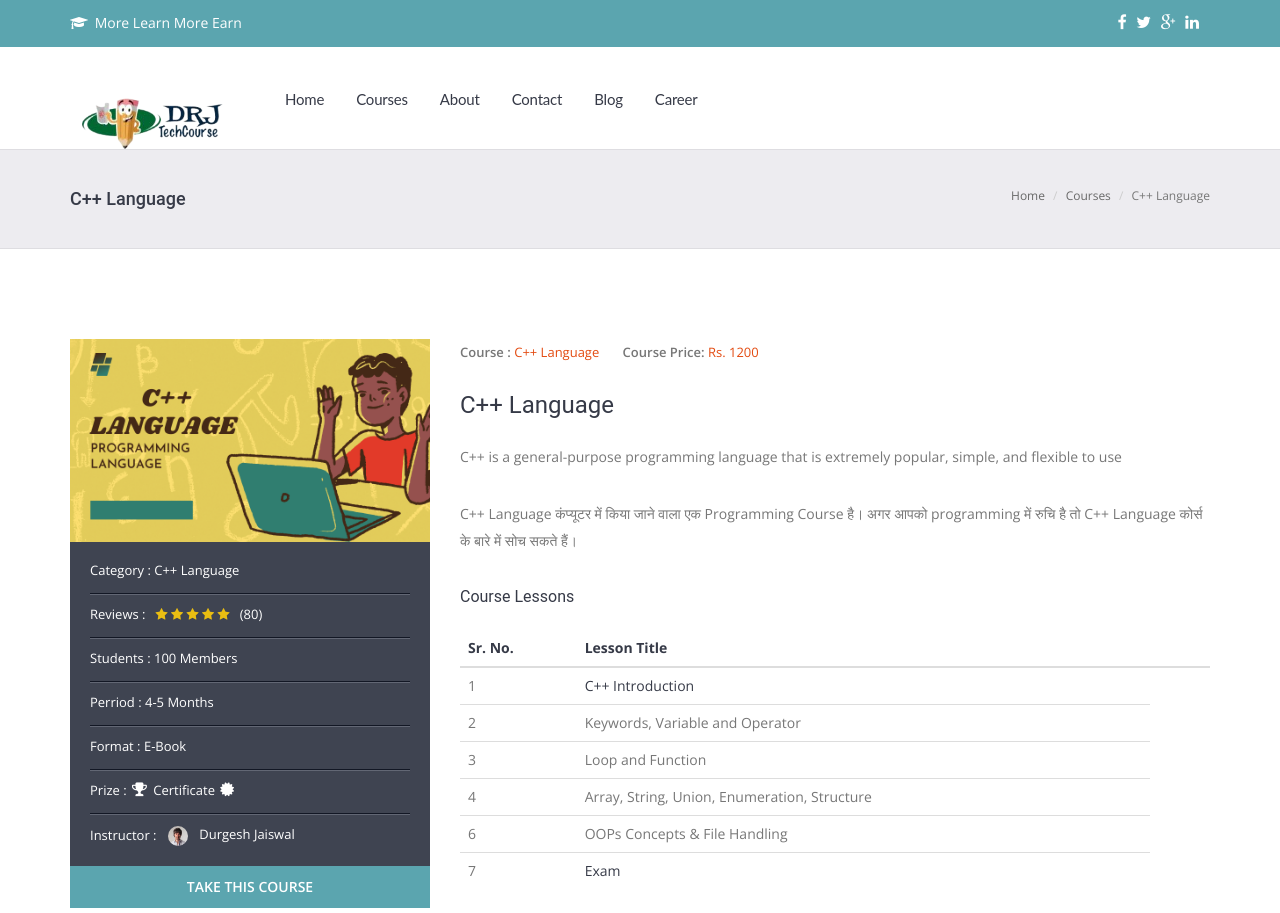
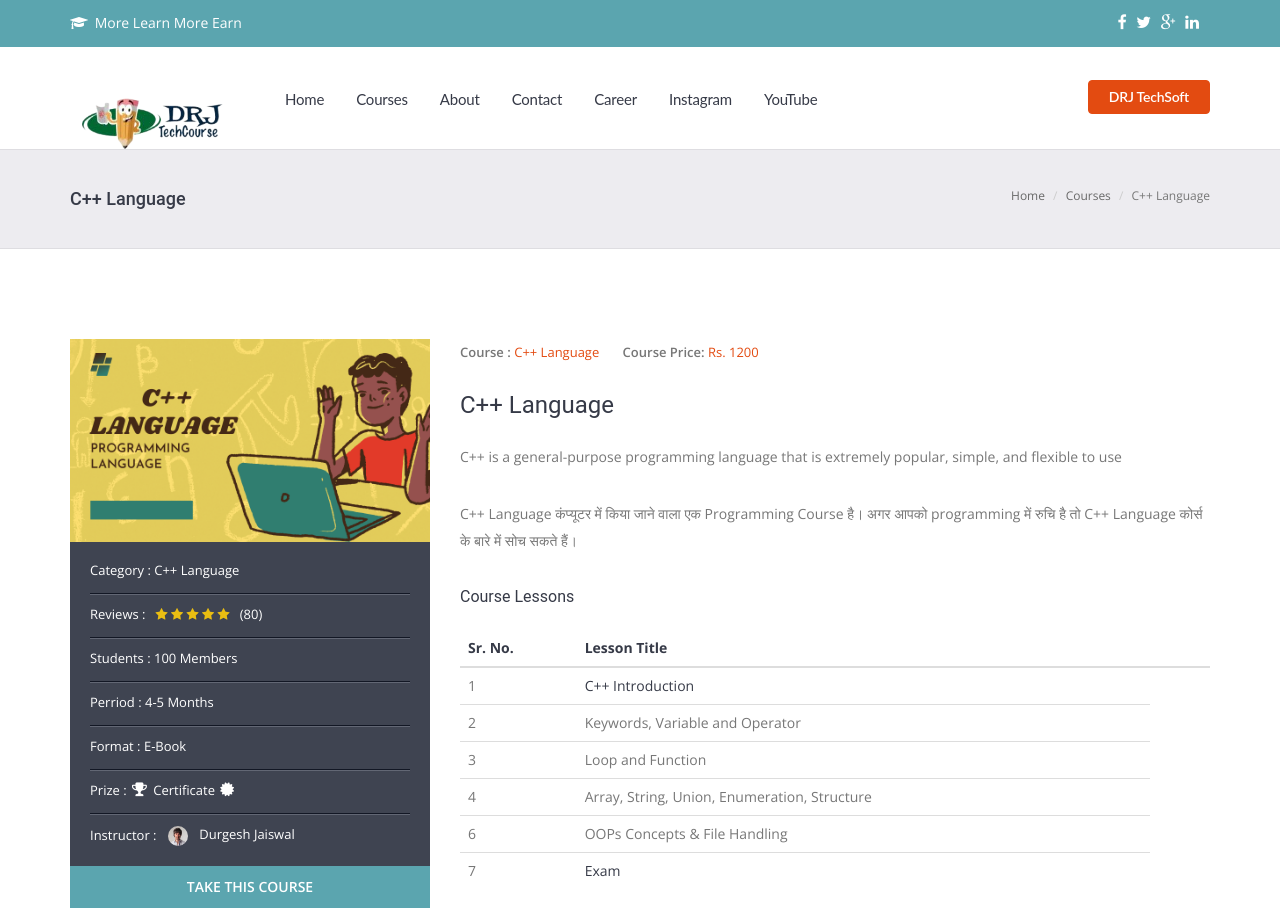
Before and after one commit to durgeshjaiswal77/DRJTechCourse, a plain HTML site: page cc.html in a window 1280 px wide. Shown: the top 913 px of the page. Drawn offline with nearby package versions, Linux system fonts and the light colour scheme; a web font is replaced by a local one.

Commit message:
Update cc.html

```diff
--- a/cc.html
+++ b/cc.html
@@ -80,10 +80,14 @@
 <li><a href="courses.html"> Courses </a></li>
 <li><a href="page-about.html"> About </a></li>
 <li><a href="page-contact.html"> Contact </a></li>
-<li><a href="blog.html"> Blog </a></li>
 <li><a href="career.html"> Career </a></li>
+<li><a href="https://www.instagram.com/drjtechsoft/"> Instagram </a></li>
+<li><a href="https://www.youtube.com/channel/UC-QoyBJ_-7VaBLwYECuGi7Q"> YouTube </a></li>
 </ul>
 
+<ul class="nav navbar-nav navbar-right">
+<li><a class="btn btn-primary" href="https://drsupportconsultancyservices.nowfloats.com/"> DRJ TechSoft </a></li>
+</ul>
 </div>
 </div>
 </div>
```
